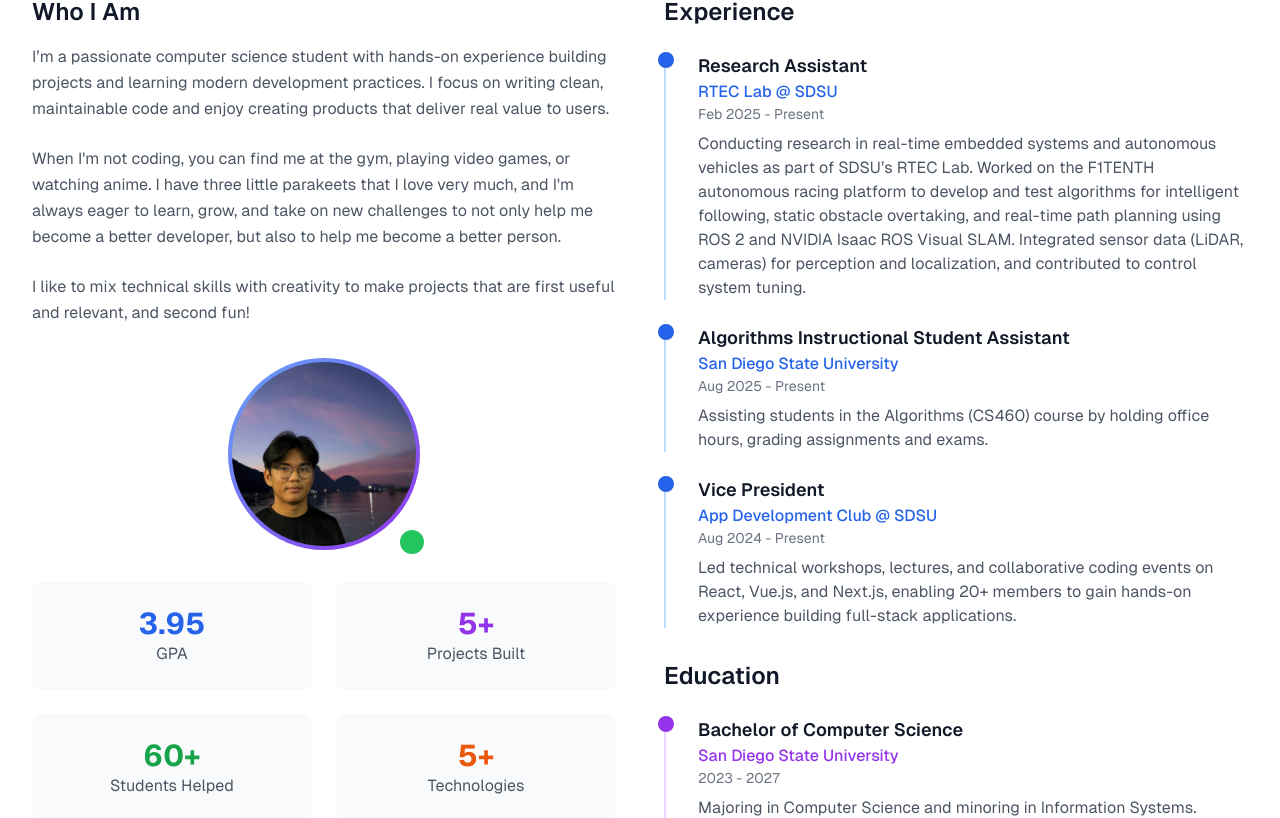
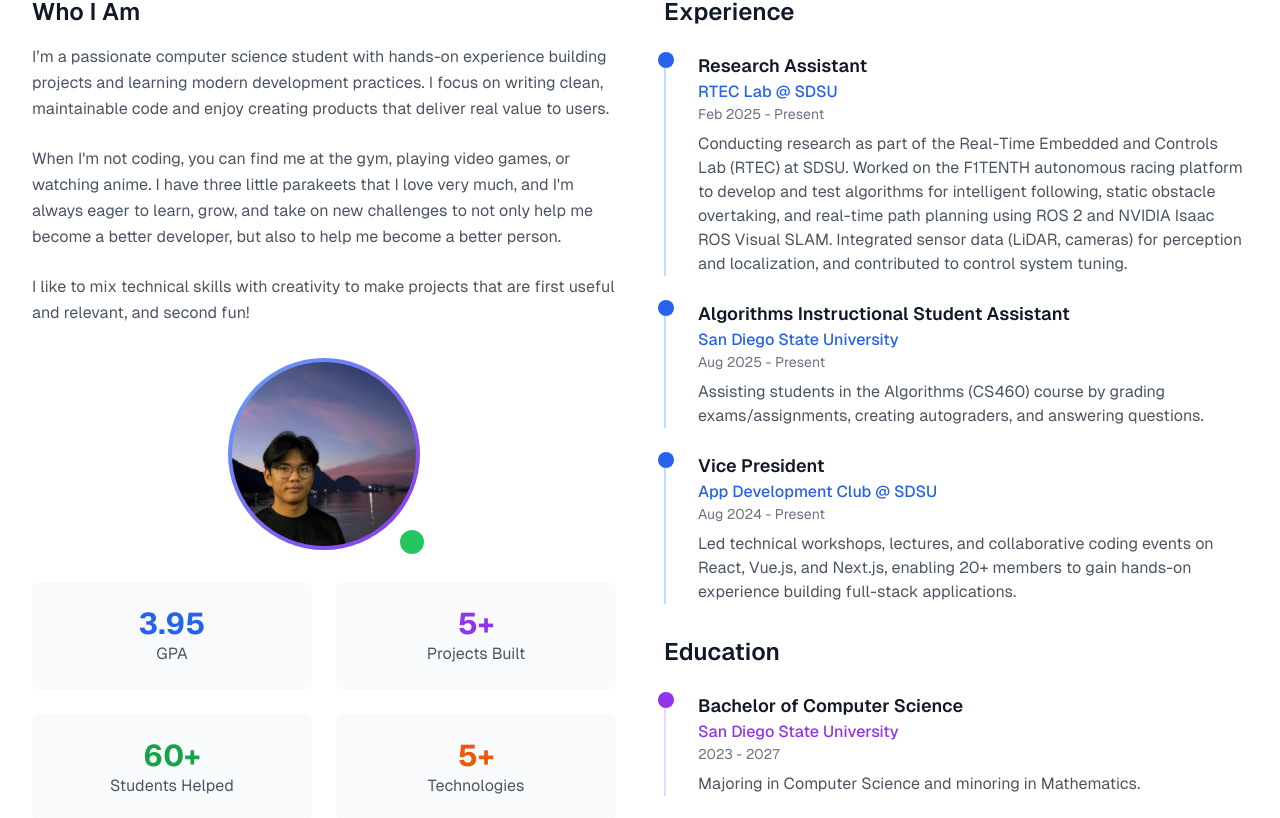
Before and after one commit to jadengong/portfolio, a Next.js app: page / in a window 1280 px wide. Shown: the part 1008-1826 px from the top of the page. Built offline with nearby package versions, Linux system fonts and the light colour scheme.

Commit message:
Update About.tsx

```diff
--- a/src/components/About.tsx
+++ b/src/components/About.tsx
@@ -4,13 +4,13 @@
       title: "Research Assistant",
       company: "RTEC Lab @ SDSU",
       period: "Feb 2025 - Present",
-      description: "Conducting research in real-time embedded systems and autonomous vehicles as part of SDSU’s RTEC Lab. Worked on the F1TENTH autonomous racing platform to develop and test algorithms for intelligent following, static obstacle overtaking, and real-time path planning using ROS 2 and NVIDIA Isaac ROS Visual SLAM. Integrated sensor data (LiDAR, cameras) for perception and localization, and contributed to control system tuning."
+      description: "Conducting research as part of the Real-Time Embedded and Controls Lab (RTEC) at SDSU. Worked on the F1TENTH autonomous racing platform to develop and test algorithms for intelligent following, static obstacle overtaking, and real-time path planning using ROS 2 and NVIDIA Isaac ROS Visual SLAM. Integrated sensor data (LiDAR, cameras) for perception and localization, and contributed to control system tuning."
     },
     {
       title: "Algorithms Instructional Student Assistant",
       company: "San Diego State University",
       period: "Aug 2025 - Present",
-      description: "Assisting students in the Algorithms (CS460) course by holding office hours, grading assignments and exams."
+      description: "Assisting students in the Algorithms (CS460) course by grading exams/assignments, creating autograders, and answering questions."
     },
     {
       title: "Vice President",
@@ -25,7 +25,7 @@
       degree: "Bachelor of Computer Science",
       school: "San Diego State University",
       period: "2023 - 2027",
-      description: "Majoring in Computer Science and minoring in Information Systems."
+      description: "Majoring in Computer Science and minoring in Mathematics."
     }
   ];
 
```
